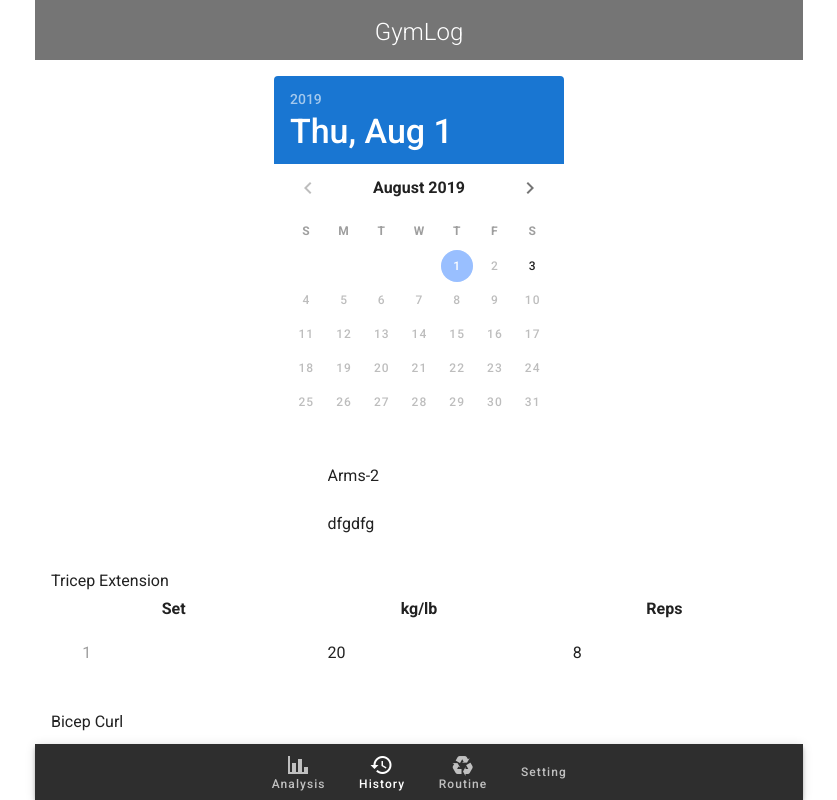
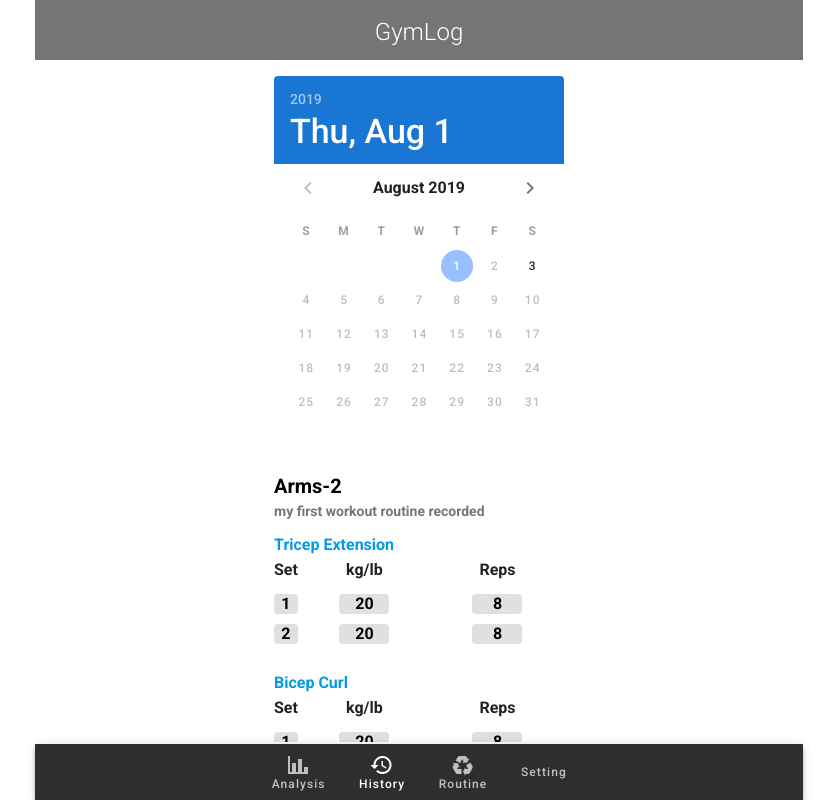
Before and after one commit to nighostchris/gymlog, a Vue app in the folder client/: page /history in a window 1280 px wide. Shown: the whole page, without its empty margins (221-1058 px from the left). Built offline with nearby package versions, Linux system fonts and the light colour scheme.

Commit message:
UI for history page finished. Need add watcher to check date change and update data

```diff
--- a/client/src/views/History.vue
+++ b/client/src/views/History.vue
@@ -12,10 +12,11 @@
           ></v-date-picker>
         </v-layout>
 
-        <v-layout column style="padding: 0 16px">
+        <v-layout column style="width: 290px; padding-bottom: 10px">
           <v-text-field
             solo
             flat
+            disabled
             hide-details
             v-model="routine.name"
             class="routine-name"
@@ -24,6 +25,7 @@
           <v-text-field
             solo
             flat
+            disabled
             hide-details
             v-model="routine.remark"
             class="routine-remarks"
@@ -40,7 +42,7 @@
                 {{ routine.exercise[index] }}
               </p>
               <v-list>
-                <v-layout class="one-set">
+                <v-layout>
                   <v-layout column align-center class="first-column">
                     <p style="font-weight: bold">Set</p>
                     <v-list-item
@@ -68,6 +70,7 @@
                       <v-text-field
                         solo
                         flat
+                        disabled
                         hide-details
                         v-model="s.weight"
                       >
@@ -84,6 +87,7 @@
                       <v-text-field
                         solo
                         flat
+                        disabled
                         hide-details
                         v-model="s.reps"
                       >
@@ -140,12 +144,17 @@ export default {
       workoutDates: ['2019-08-01', '2019-08-03'],
       routine: {
         name: 'Arms-2',
-        remark: 'dfgdfg',
+        remark: 'my first workout routine recorded',
         exercise: ['Tricep Extension', 'Bicep Curl'],
         sets: [
           [
             {
               set: 1,
+              weight: 20,
+              reps: 8,
+            },
+            {
+              set: 2,
               weight: 20,
               reps: 8,
             },
@@ -190,9 +199,10 @@ export default {
 .middle-content {
   top: 60px;
   width: 100%;
-  overflow: scroll;
+  overflow-y: scroll;
   position: absolute;
   align-items: center;
+  background-color: white;
   height: calc(100% - 118px);
 }
 
@@ -203,4 +213,94 @@ export default {
 >>> .v-picker__body {
   max-height: 280px;
 }
+
+.v-text-field {
+  width: 50px;
+}
+
+.v-input >>> .v-input__slot {
+  height: 20px;
+  padding: 0px !important;
+  min-height: 0px !important;
+  background-color: #E0E0E0 !important;
+}
+
+.v-text-field >>> input {
+  text-align: center;
+}
+
+.v-sheet {
+  border-radius: 0px;
+}
+
+.v-list {
+  padding: 0px;
+  width: 290px;
+}
+
+>>> .v-input__control {
+  min-height: 0px !important;
+}
+
+.v-list-item {
+  padding: 0px;
+  min-height: 0px !important;
+}
+
+.v-input--is-disabled >>> input {
+  color: black;
+  font-weight: bold;
+}
+
+.exercise-title {
+  font-weight: bold;
+  color: #039BE5;
+  padding-bottom: 5px;
+}
+
+.set-item {
+  padding: 0px 0px 10px 0px;
+}
+
+.set-list {
+  padding: 0px 0px 20px 0px;
+}
+
+.first-column {
+  max-width: 23.89px;
+}
+
+.first-column >>> .v-list-item {
+  width: 23.89px;
+}
+
+.routine-name {
+  width: 100%;
+  font-size: 20px;
+  font-weight: bold;
+  padding: 20px 0px 5px 0px;
+}
+
+.routine-name >>> .v-input__slot {
+  background-color: white !important;
+}
+
+.routine-name >>> input {
+  text-align: left !important;
+}
+
+.routine-remarks {
+  width: 100%;
+  font-size: 14px;
+  padding: 0px 0px 5px 0px;
+}
+
+.routine-remarks >>> .v-input__slot {
+  background-color: white !important;
+}
+
+.routine-remarks >>> input {
+  text-align: left !important;
+  color: rgba(0, 0, 0, 0.54) !important;
+}
 </style>
```
